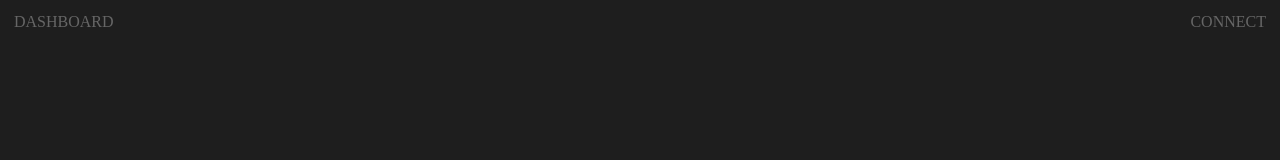
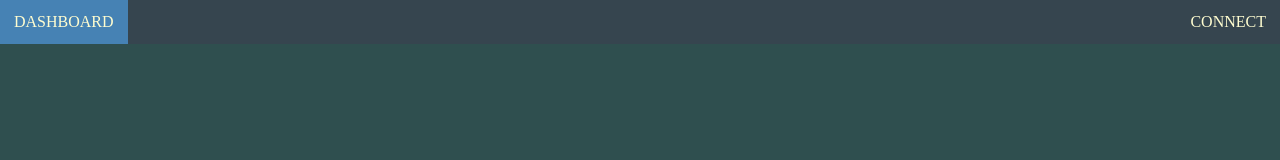
Before and after one commit to 0xGery/asset, a plain HTML site: page Fullstack/index.html in a window 1280 px wide. Drawn offline with Linux system fonts and the light colour scheme.

Commit message:
update changes

```diff
--- a/Fullstack/index.html
+++ b/Fullstack/index.html
@@ -10,6 +10,7 @@
         <ul class="topnav">
             <li><a href="#home">Dashboard</a></li>
             <li class="topnav-right"><a href="#Connect">Connect</a></li>
+            <li class="dropdownIcon"><a href="">&#9776;</a></li>
         </ul>
     </nav>
     </body>
--- a/Fullstack/style.css
+++ b/Fullstack/style.css
@@ -6,7 +6,7 @@ footer {
 }
 
 body {
-    background-color: #1e1e1e;
+    background-color: #2F4F4F;
     line-height: 1;
     margin: 0;
 }
@@ -18,7 +18,7 @@ nav {
 }
 
 nav ul {
-    background-color: #1e1e1e;
+    background-color: #36454F;
     overflow:hidden;
     margin: 0%;
     padding: 0%;
@@ -40,5 +40,20 @@ ul.topnav li a{
     text-align: center;
     padding: 14px;
     text-transform: uppercase;
-    color: #666;
+    color: #FFFDD0;
+
 }
+ul.topnav li a:hover{
+    background-color: #4682B4;
+    /* color: #FFFDD0; */
+}
+ul.topnav li.dropdownIcon{
+    display: none;
+}
+
+/* Mobile Design*/
+@media screen and (max-width: 680px) {
+    ul.topnav li:not(:nth-child(1)){
+        display: none;
+    }
+}
```
